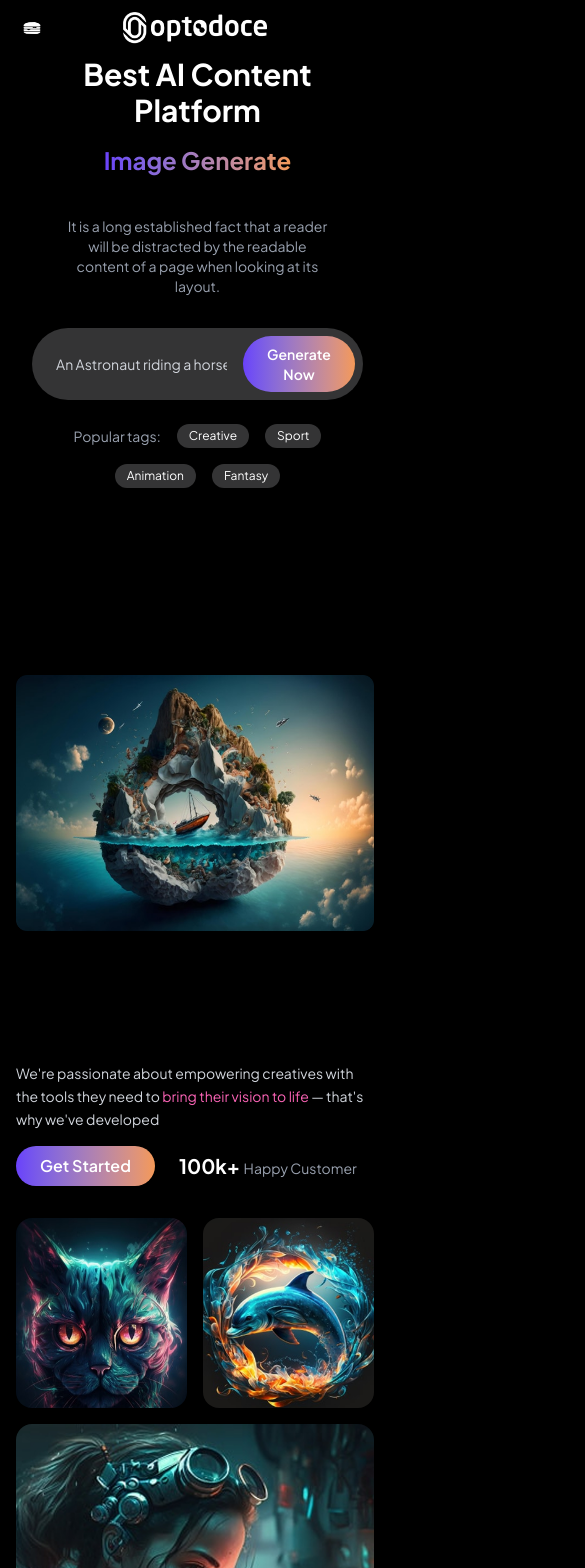
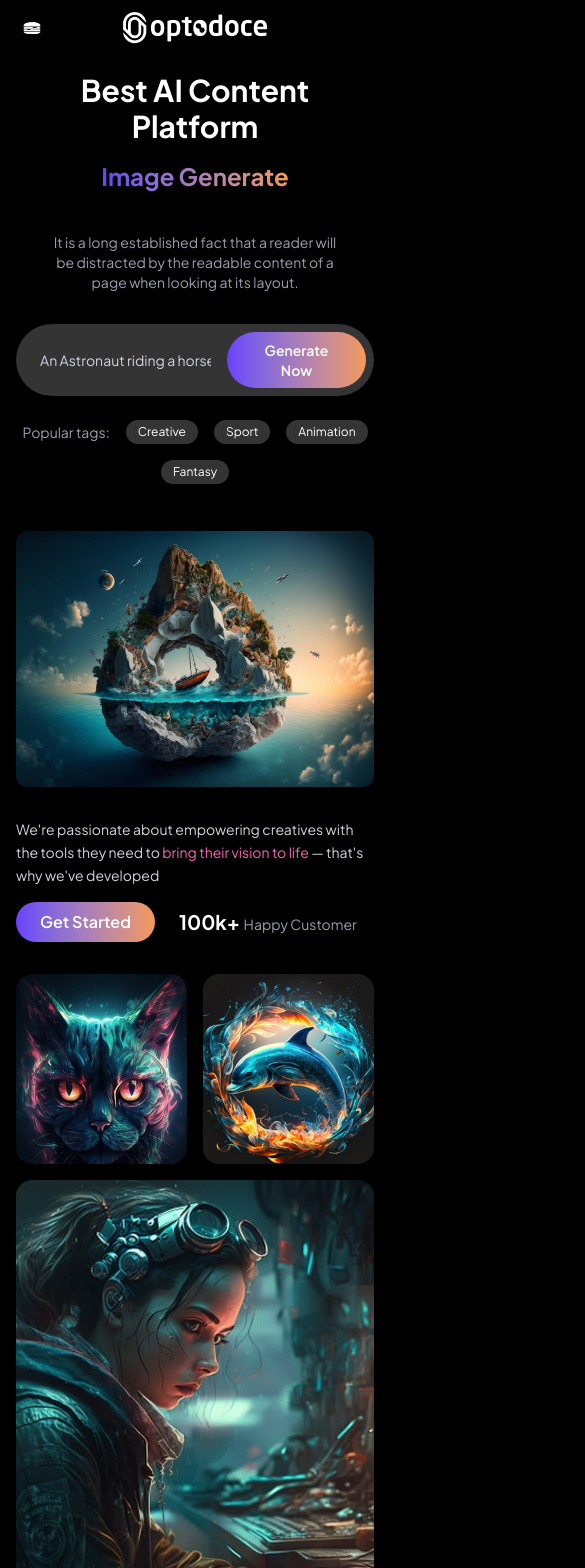
Before and after one commit to Rohitkumar1212/landingPage, a Next.js app: page / in a window 390 px wide. Shown: the top 1568 px of the page, 585 px wide, since content can reach past the window. Built offline with nearby package versions, Linux system fonts and the light colour scheme.

Commit message:
done with final bug fixes

```diff
--- a/components/LandingPage/Footer/Footer.js
+++ b/components/LandingPage/Footer/Footer.js
@@ -10,7 +10,7 @@ export default function Footer() {
       <div className="max-w-7xl mx-auto flex flex-col md:flex-row justify-between gap-10">
 
         {/* Logo Section */}
-        <div className="flex-1 flex w-xl justify-center">
+        <div className="flex-1 w-xl justify-center hidden md:flex">
           <img src="/images/logo.png" alt="Optodoce Logo" className="w-80 mb-6" />
         </div>
 
--- a/components/LandingPage/Hero/HeroSection.js
+++ b/components/LandingPage/Hero/HeroSection.js
@@ -4,7 +4,7 @@ import { motion } from "framer-motion";
 
 export default function HeroSection() {
   return (
-    <section className="w-full mt-0 md:mt-16 bg-black text-white flex items-center justify-center px-4 md:px-8 overflow-hidden pb-8">
+    <section className="w-full mt-4 md:mt-16 bg-black text-white flex items-center justify-center px-4 md:px-8 overflow-hidden pb-8">
 
       {/* Wrapper Flex */}
       <div className="flex w-full max-w-10xl items-center justify-between">
@@ -28,7 +28,7 @@ export default function HeroSection() {
 
         {/* Center Content */}
         <motion.div
-          className="flex flex-col items-center text-center flex-[2] md:flex-[4] px-4"
+          className="flex flex-col items-center text-center flex-[2] md:flex-[4] px-0 md:px-4"
           initial={{ opacity: 0, y: 50 }}
           whileInView={{ opacity: 1, y: 0 }}
           viewport={{ once: false }}
--- a/components/LandingPage/LandingPage.js
+++ b/components/LandingPage/LandingPage.js
@@ -8,7 +8,7 @@ import FaqWithImage from "./FaqWithImage/FaqWithImage";
 import Footer from "./Footer/Footer";
 
 const LandingPage = () => {
-  return <div>
+  return <div className="overflow-hidden">
     <NavBar />
     <HeroSection />
     <ShowCase />
--- a/components/LandingPage/ShowCase/ShowCase.js
+++ b/components/LandingPage/ShowCase/ShowCase.js
@@ -5,7 +5,7 @@ import { motion } from "framer-motion";
 
 export default function ShowCase() {
   return (
-    <section className="w-full px-4 md:px-8 py-12 bg-black text-white">
+    <section className="w-full px-4 md:px-8 py-2 md:py-12 bg-black text-white">
       <div className="flex flex-col md:flex-row gap-8 max-w-7xl mx-auto items-center">
 
         {/* Left Part - Big Image + Text */}
@@ -19,7 +19,7 @@ export default function ShowCase() {
           <motion.img
             src="/images/img_3.png"
             alt="Main Creative"
-            className="w-full h-[470px] object-contain rounded-2xl image_hover"
+            className="w-full h-[270px] md:h-[470px] object-contain rounded-2xl image_hover"
             whileHover={{ scale: 1.05 }}
             transition={{ duration: 0.3 }}
           />
```
